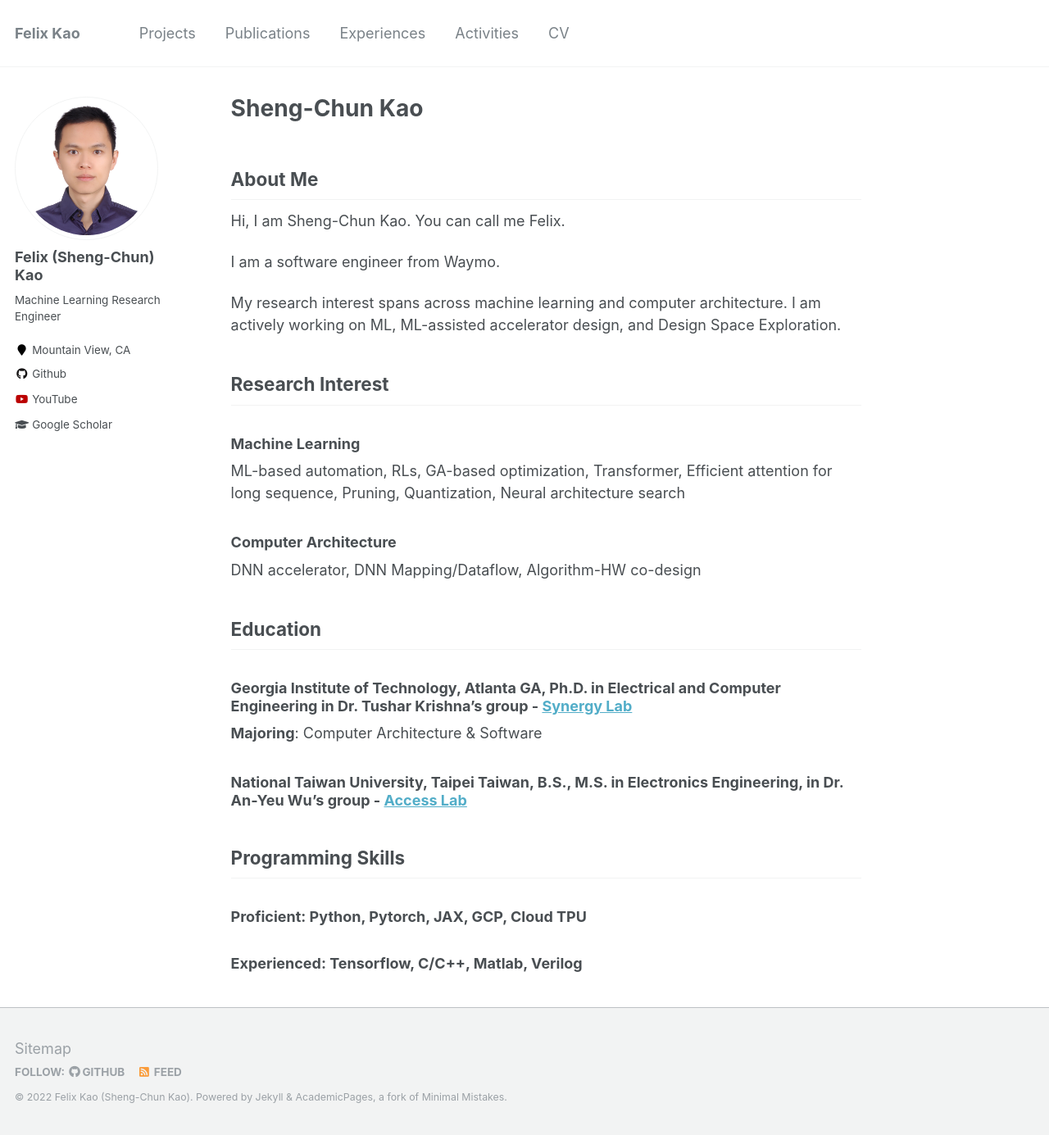
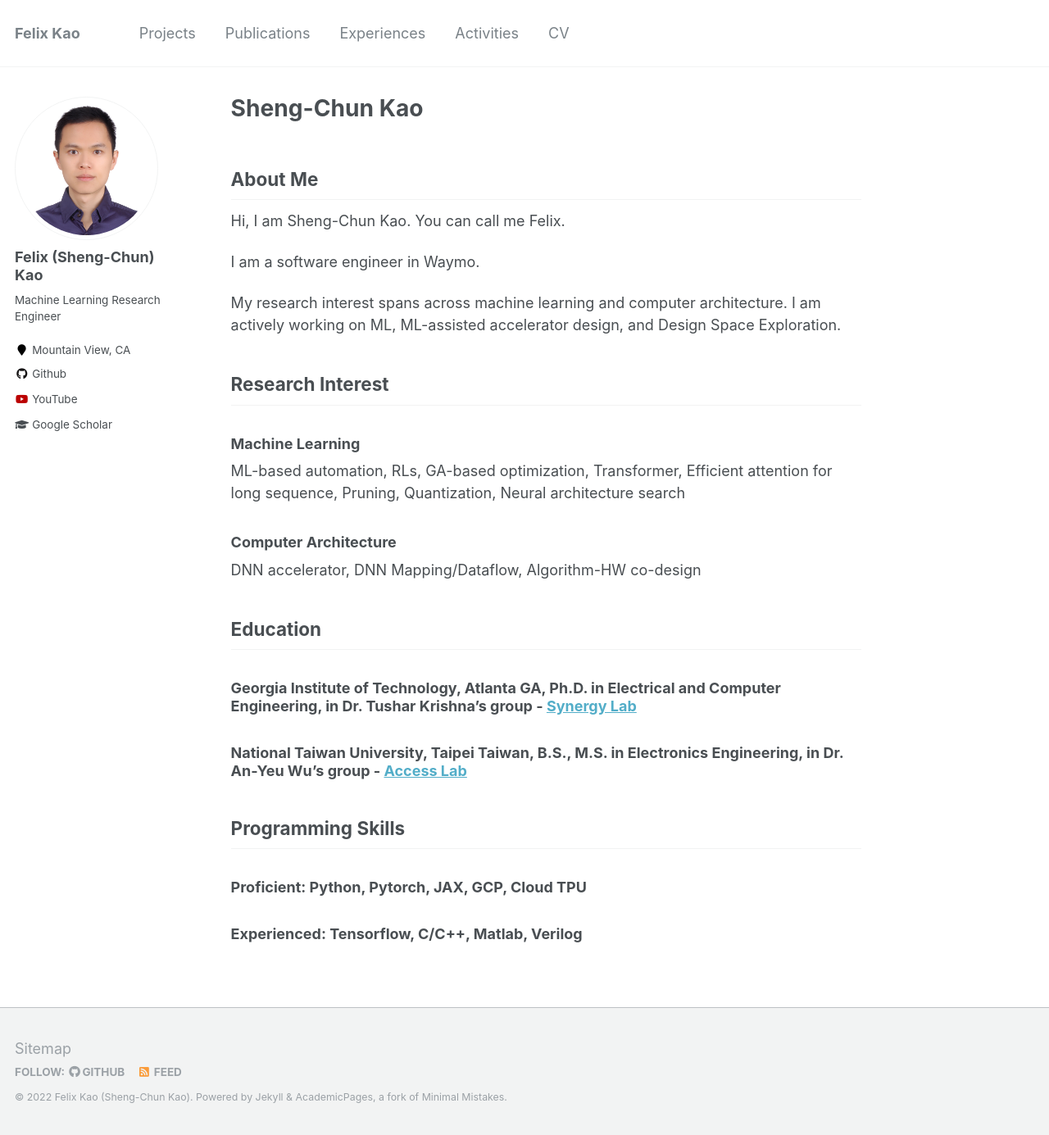
Before and after one commit to felix0901/felix, a Jekyll site: the page built from _pages/about.md, in a window 1280 px wide and 1385 px high. Shown: the whole window at 82% size. Built offline with Jekyll 4.4.1, drawn with Linux system fonts in a browser that asks for light colours.

Commit message:
Update about.md

```diff
--- a/_pages/about.md
+++ b/_pages/about.md
@@ -10,7 +10,7 @@ redirect_from:
 ## About Me
 Hi, I am Sheng-Chun Kao. You can call me Felix.
 
-I am a software engineer from Waymo.
+I am a software engineer in Waymo.
 
 My research interest spans across machine learning and computer architecture. I am actively working on ML, ML-assisted accelerator design, and Design Space Exploration.
 
@@ -24,8 +24,7 @@ DNN accelerator, DNN Mapping/Dataflow, Algorithm-HW co-design
 
 
 ## Education
-### Georgia Institute of Technology, Atlanta GA, Ph.D. in Electrical and Computer Engineering in Dr. Tushar Krishna's group - [Synergy Lab](https://synergy.ece.gatech.edu/)
-**Majoring**: Computer Architecture & Software
+### Georgia Institute of Technology, Atlanta GA, Ph.D. in Electrical and Computer Engineering, in Dr. Tushar Krishna's group - [Synergy Lab](https://synergy.ece.gatech.edu/)
 ### National Taiwan University, Taipei Taiwan, B.S., M.S. in Electronics Engineering, in Dr. An-Yeu Wu's group - [Access Lab](http://access.ee.ntu.edu.tw/)
 
 
```
